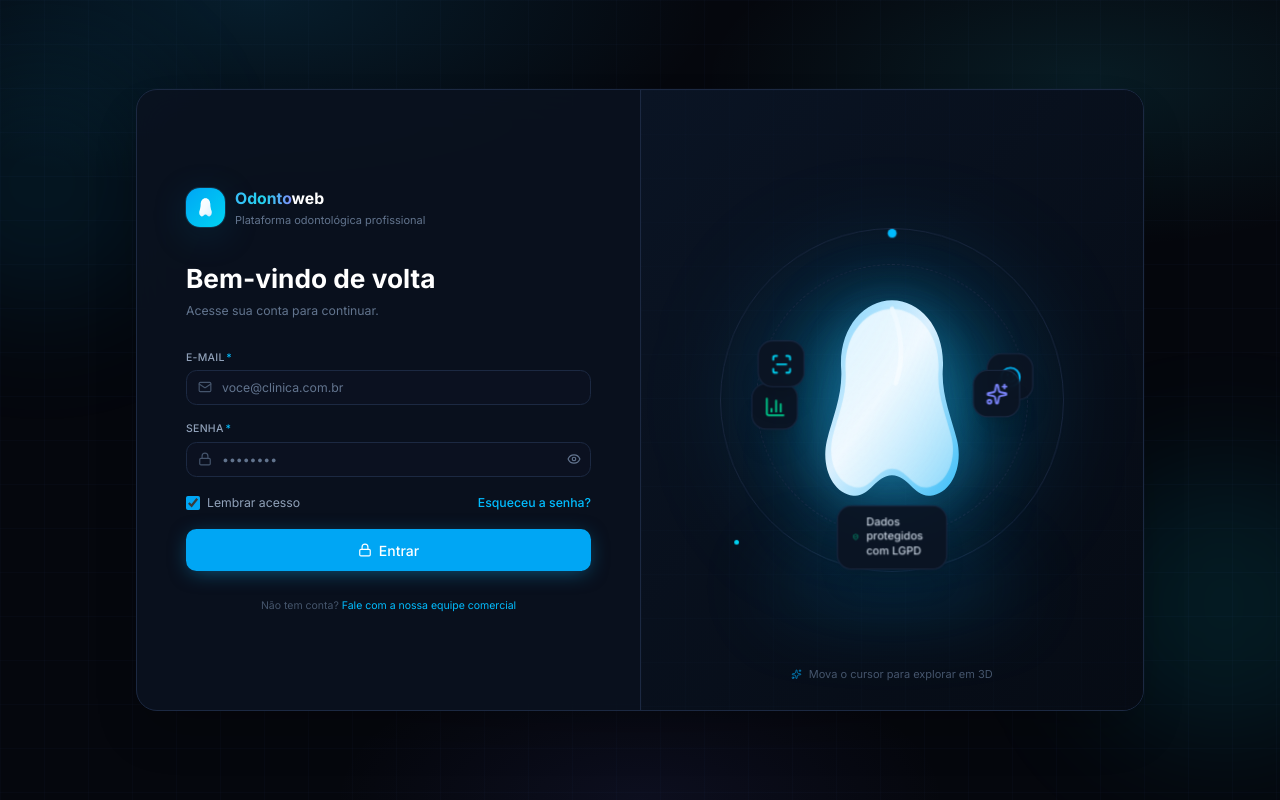
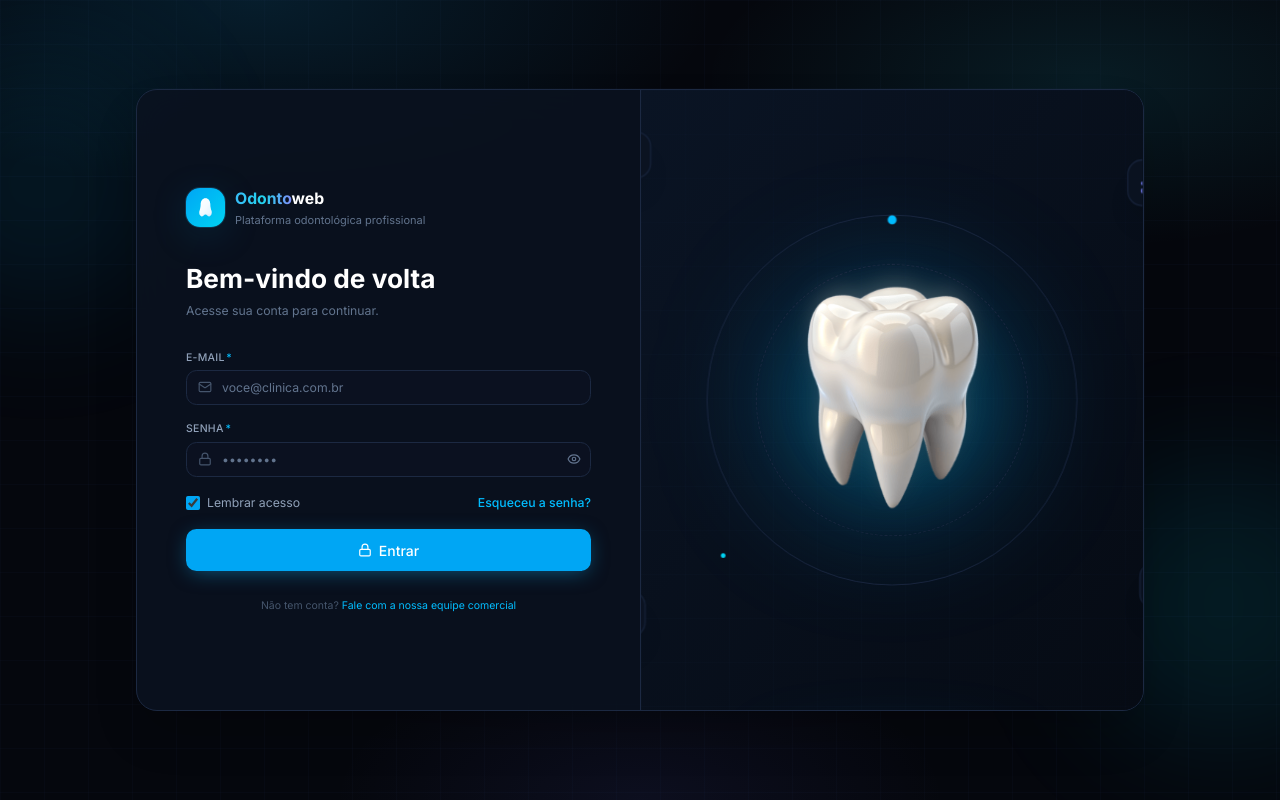
Before and after one commit to Juniorbor/odonto-web, a Next.js app: page / in a window 1280 px wide. Built offline with nearby package versions, Linux system fonts and the light colour scheme.

Commit message:
Pagina inicial: dente com imagem real girando 360; odontograma com imagem do grafico completo e clique nos dentes

```diff
--- a/src/app/(app)/app/odontograma/odontogram-page.tsx
+++ b/src/app/(app)/app/odontograma/odontogram-page.tsx
@@ -27,8 +27,25 @@ const COND_MAP: Record<string, { color: string; bg: string }> = Object.fromEntri
   CONDITIONS.map((c) => [c.value, { color: c.color, bg: c.bg }]),
 )
 
-const UPPER = [18, 17, 16, 15, 14, 13, 12, 11, 21, 22, 23, 24, 25, 26, 27, 28]
-const LOWER = [48, 47, 46, 45, 44, 43, 42, 41, 31, 32, 33, 34, 35, 36, 37, 38]
+const ODONTO_SRC = "/odontograma.png"
+const ODONTO_W = 671
+const ODONTO_H = 372
+
+// Posições (x, y em px da imagem) de cada dente no odontograma
+const SPOTS: { n: number; x: number; y: number }[] = [
+  { n: 18, x: 29.5, y: 44.5 }, { n: 17, x: 71.5, y: 44.5 }, { n: 16, x: 111, y: 44.5 },
+  { n: 15, x: 150, y: 44.5 }, { n: 14, x: 188.5, y: 44.5 }, { n: 13, x: 230.5, y: 44.5 },
+  { n: 12, x: 270.5, y: 44.5 }, { n: 11, x: 309.5, y: 44.5 }, { n: 21, x: 365, y: 44.5 },
+  { n: 22, x: 407, y: 44.5 }, { n: 23, x: 446.5, y: 44.5 }, { n: 24, x: 485.5, y: 44.5 },
+  { n: 25, x: 523, y: 44.5 }, { n: 26, x: 564, y: 44.5 }, { n: 27, x: 603.5, y: 44.5 },
+  { n: 28, x: 642.5, y: 44.5 },
+  { n: 48, x: 29, y: 326.5 }, { n: 47, x: 73.5, y: 326.5 }, { n: 46, x: 113.5, y: 326.5 },
+  { n: 45, x: 155.5, y: 326.5 }, { n: 44, x: 198.5, y: 326.5 }, { n: 43, x: 237.5, y: 326.5 },
+  { n: 42, x: 277, y: 326.5 }, { n: 41, x: 313, y: 326.5 }, { n: 31, x: 353.5, y: 326.5 },
+  { n: 32, x: 389.5, y: 326.5 }, { n: 33, x: 427, y: 326.5 }, { n: 34, x: 464.5, y: 326.5 },
+  { n: 35, x: 501.5, y: 326.5 }, { n: 36, x: 543.5, y: 326.5 }, { n: 37, x: 591.5, y: 326.5 },
+  { n: 38, x: 638.5, y: 326.5 },
+]
 
 export function OdontogramPage({
   patients,
@@ -117,18 +134,26 @@ export function OdontogramPage({
     }
   }
 
-  const Tooth = ({ n }: { n: number }) => {
+  const Tooth = ({ n, x, y }: { n: number; x: number; y: number }) => {
     const c = condFor(n)
-    const style = c
-      ? COND_MAP[c.condition]
-      : { color: "text-slate-500", bg: "border-[#23345a] bg-[#0a1120]" }
+    const cond = c ? COND_MAP[c.condition] : null
+    const isSelected = selectedTooth === n
     return (
       <button
         onClick={() => selectTooth(n)}
-        className={`flex h-9 w-7 items-center justify-center rounded-md border text-[11px] font-bold transition hover:-translate-y-0.5 ${style.bg} ${style.color}`}
-        title={`Dente ${n}`}
+        title={`Dente ${n}${c ? ` · ${c.condition}` : ""}`}
+        className={`group absolute flex h-[30px] w-[30px] -translate-x-1/2 -translate-y-1/2 items-center justify-center rounded-full border-2 text-[10px] font-bold transition-all hover:z-10 hover:scale-125 ${
+          cond
+            ? `${cond.bg} ${cond.color}`
+            : isSelected
+              ? "border-sky-400 bg-sky-500/25 text-sky-200"
+              : "border-[#23345a]/50 bg-slate-900/25 text-slate-300"
+        }`}
+        style={{ left: `${(x / ODONTO_W) * 100}%`, top: `${(y / ODONTO_H) * 100}%` }}
       >
-        {n}
+        <span className={`transition ${cond || isSelected ? "opacity-100" : "opacity-0 group-hover:opacity-100"}`}>
+          {n}
+        </span>
       </button>
     )
   }
@@ -173,19 +198,20 @@ export function OdontogramPage({
                 </div>
               ) : (
                 <div className="space-y-6">
-                  <div>
-                    <p className="mb-2 text-center text-[11px] font-bold uppercase tracking-widest text-slate-600">Superior</p>
-                    <div className="mx-auto grid max-w-xl grid-cols-8 gap-1.5">
-                      {UPPER.map((n) => <Tooth key={n} n={n} />)}
-                    </div>
+                  <div className="relative mx-auto w-full max-w-3xl">
+                    <img
+                      src={ODONTO_SRC}
+                      alt="Odontograma"
+                      draggable={false}
+                      className="w-full select-none rounded-xl"
+                    />
+                    {SPOTS.map((spot) => (
+                      <Tooth key={spot.n} n={spot.n} x={spot.x} y={spot.y} />
+                    ))}
                   </div>
-                  <div className="mx-auto h-px w-full max-w-2xl bg-gradient-to-r from-transparent via-[#23345a] to-transparent" />
-                  <div>
-                    <p className="mb-2 text-center text-[11px] font-bold uppercase tracking-widest text-slate-600">Inferior</p>
-                    <div className="mx-auto grid max-w-xl grid-cols-8 gap-1.5">
-                      {LOWER.map((n) => <Tooth key={n} n={n} />)}
-                    </div>
-                  </div>
+                  <p className="text-center text-[11px] text-slate-600">
+                    Passe o mouse sobre um dente e clique para registrar a condição.
+                  </p>
                 </div>
               )}
               <div className="mt-6 flex flex-wrap gap-2">
--- a/src/app/globals.css
+++ b/src/app/globals.css
@@ -179,6 +179,15 @@ body {
   }
 }
 
+@keyframes spin-y {
+  from {
+    transform: rotateY(0deg);
+  }
+  to {
+    transform: rotateY(360deg);
+  }
+}
+
 .anim-fade-up {
   animation: fade-up 0.5s ease both;
 }
@@ -196,6 +205,9 @@ body {
 }
 .anim-spin-slow {
   animation: spin-slow 14s linear infinite;
+}
+.anim-spin-y {
+  animation: spin-y 13s linear infinite;
 }
 
 .stagger > * {
--- a/src/app/page.tsx
+++ b/src/app/page.tsx
@@ -169,7 +169,7 @@ function Tooth3D() {
     const rect = e.currentTarget.getBoundingClientRect()
     const px = (e.clientX - rect.left) / rect.width - 0.5
     const py = (e.clientY - rect.top) / rect.height - 0.5
-    setTilt({ x: py * -16, y: px * 18 })
+    setTilt({ x: py * -14, y: px * 16 })
   }
 
   return (
@@ -181,12 +181,30 @@ function Tooth3D() {
         setHovering(false)
         setTilt({ x: 0, y: 0 })
       }}
-      style={{ perspective: "1200px" }}
+      style={{ perspective: "1400px" }}
     >
+      {/* brilho de fundo */}
+      <div className="absolute h-80 w-80 rounded-full bg-sky-500/25 blur-3xl" style={{ transform: "translateZ(-140px)" }} />
       <div
-        className="relative flex items-center justify-center"
+        className="absolute h-52 w-52 rounded-full bg-cyan-400/15 blur-2xl"
+        style={{ transform: "translateZ(-70px)", animationDelay: "1.4s" }}
+      />
+
+      {/* anéis de profundidade */}
+      <div className="anim-spin-slow absolute h-[28rem] w-[28rem] rounded-full border border-sky-500/15" style={{ transform: "translateZ(-80px)" }}>
+        <span className="absolute left-1/2 top-0 h-2.5 w-2.5 -translate-x-1/2 rounded-full bg-sky-400 shadow-glow" />
+        <span className="absolute bottom-8 left-4 h-1.5 w-1.5 rounded-full bg-cyan-400" />
+      </div>
+      <div
+        className="anim-float absolute h-80 w-80 rounded-full border border-dashed border-cyan-400/15"
+        style={{ transform: "translateZ(-40px)", animationDelay: "1.2s" }}
+      />
+
+      {/* dente real girando em 360° */}
+      <div className="anim-float relative z-10" style={{ animationDelay: "0.5s" }}>
+        <div
           style={{
-          transform: `rotateX(${tilt.x}deg) rotateY(${tilt.y}deg)`,
+            transform: `perspective(1400px) rotateX(${-12 + tilt.x}deg) rotateY(${tilt.y}deg)`,
             transformStyle: "preserve-3d",
             transition: hovering
               ? "transform 0.15s ease-out"
@@ -194,39 +212,50 @@ function Tooth3D() {
             willChange: "transform",
           }}
         >
-        {/* brilho de fundo */}
-        <div className="absolute h-80 w-80 rounded-full bg-sky-500/25 blur-3xl" style={{ transform: "translateZ(-120px)" }} />
           <div
-          className="absolute h-52 w-52 rounded-full bg-cyan-400/15 blur-2xl"
-          style={{ transform: "translateZ(-60px)", animationDelay: "1.4s" }}
+            className="anim-spin-y relative"
+            style={{ width: 264, height: 264, transformStyle: "preserve-3d" }}
+          >
+            {/* profundidade difusa (volume suave, sem fatias) */}
+            <div
+              className="absolute inset-0 opacity-40 blur-[10px]"
+              style={{ transform: "translateZ(-48px)" }}
+            >
+              <img
+                src="/DENTE.png"
+                alt=""
+                draggable={false}
+                className="h-full w-full select-none object-contain"
+                style={{ filter: "brightness(0.55)" }}
               />
-
-        {/* anéis de profundidade */}
+            </div>
+            {/* face frontal (imagem completa) */}
             <div
-          className="anim-spin-slow absolute h-[26rem] w-[26rem] rounded-full border border-sky-500/15"
-          style={{ transform: "translateZ(-70px)" }}
+              className="absolute inset-0"
+              style={{ transform: "translateZ(2px)", backfaceVisibility: "hidden" }}
             >
-          <span className="absolute left-1/2 top-0 h-2.5 w-2.5 -translate-x-1/2 rounded-full bg-sky-400 shadow-glow" />
-          <span className="absolute bottom-8 left-4 h-1.5 w-1.5 rounded-full bg-cyan-400" />
+              <img
+                src="/DENTE.png"
+                alt="Dente em 3D"
+                draggable={false}
+                className="h-full w-full select-none object-contain"
+              />
             </div>
+            {/* face traseira espelhada — completa na volta */}
             <div
-          className="anim-float absolute h-80 w-80 rounded-full border border-dashed border-cyan-400/15"
-          style={{ transform: "translateZ(-35px)", animationDelay: "1.2s" }}
+              className="absolute inset-0"
+              style={{ transform: "rotateY(180deg) translateZ(2px)", backfaceVisibility: "hidden" }}
+            >
+              <img
+                src="/DENTE.png"
+                alt=""
+                draggable={false}
+                className="h-full w-full select-none object-contain"
+                style={{ transform: "scaleX(-1)" }}
               />
-
-        {/* dente traseiro (profundidade) */}
-        <div className="absolute blur-[6px]" style={{ transform: "translateZ(-45px)" }}>
-          <ToothSvg gradient="dark" />
             </div>
-
-        {/* dente principal */}
-        <div className="anim-float relative z-10" style={{ transform: "translateZ(0px)", animationDelay: "0.5s" }}>
-          <ToothSvg gradient="main" />
           </div>
-
-        {/* camada de brilho frontal */}
-        <div className="absolute z-20" style={{ transform: "translateZ(50px)", opacity: 0.75 }}>
-          <ToothSvg gradient="gloss" />
+        </div>
       </div>
 
       {/* chips flutuantes em 3D */}
@@ -270,74 +299,5 @@ function Tooth3D() {
         style={{ transform: `translateZ(-20px) translateX(-50%) scaleX(${1 - Math.abs(tilt.y) / 60})` }}
       />
     </div>
-
-      {/* legendas laterais */}
-      <div className="pointer-events-none absolute bottom-8 left-1/2 flex -translate-x-1/2 items-center gap-2 text-[11px] text-slate-600">
-        <Sparkles className="h-3 w-3 text-sky-500/70" />
-        Mova o cursor para explorar em 3D
-      </div>
-    </div>
   )
 }
-
-function ToothSvg({ gradient }: { gradient: "main" | "gloss" | "dark" }) {
-  const id = `tooth3d-${gradient}`
-  const size = gradient === "dark" ? "h-60 w-56" : gradient === "gloss" ? "h-56 w-52" : "h-64 w-60"
-  const drop =
-    gradient === "main"
-      ? "drop-shadow-[0_18px_40px_rgba(14,165,233,0.35)]"
-      : gradient === "gloss"
-        ? "drop-shadow-[0_8px_24px_rgba(125,211,252,0.3)]"
-        : ""
-
-  return (
-    <svg viewBox="0 0 200 220" className={`${size} ${drop}`} aria-hidden="true">
-      <defs>
-        <linearGradient id={id} x1="0%" y1="0%" x2="100%" y2="100%">
-          {gradient === "main" && (
-            <>
-              <stop offset="0%" stopColor="#7dd3fc" />
-              <stop offset="45%" stopColor="#e0f2fe" />
-              <stop offset="100%" stopColor="#38bdf8" />
-            </>
-          )}
-          {gradient === "gloss" && (
-            <>
-              <stop offset="0%" stopColor="#ffffff" />
-              <stop offset="100%" stopColor="#ffffff" stopOpacity="0.5" />
-            </>
-          )}
-          {gradient === "dark" && (
-            <>
-              <stop offset="0%" stopColor="#0e3a5f" />
-              <stop offset="100%" stopColor="#082238" />
-            </>
-          )}
-        </linearGradient>
-      </defs>
-      <path
-        d="M100 12
-           C 128 12, 152 40, 150 78
-           C 148 104, 158 126, 164 150
-           C 170 176, 158 202, 138 204
-           C 122 206, 116 184, 100 184
-           C 84 184, 78 206, 62 204
-           C 42 202, 30 176, 36 150
-           C 42 126, 52 104, 50 78
-           C 48 40, 72 12, 100 12 Z"
-        fill={`url(#${id})`}
-      />
-      {gradient === "gloss" && (
-        <path
-          d="M100 12
-             C 112 40, 112 70, 104 92"
-          fill="none"
-          stroke="#ffffff"
-          strokeOpacity="0.9"
-          strokeWidth="5"
-          strokeLinecap="round"
-        />
-      )}
-    </svg>
-  )
-}
```
Also changed, not shown: public/DENTE.png (added), public/odontograma.png (added). Lines whose indentation alone changed are shown as unchanged.
